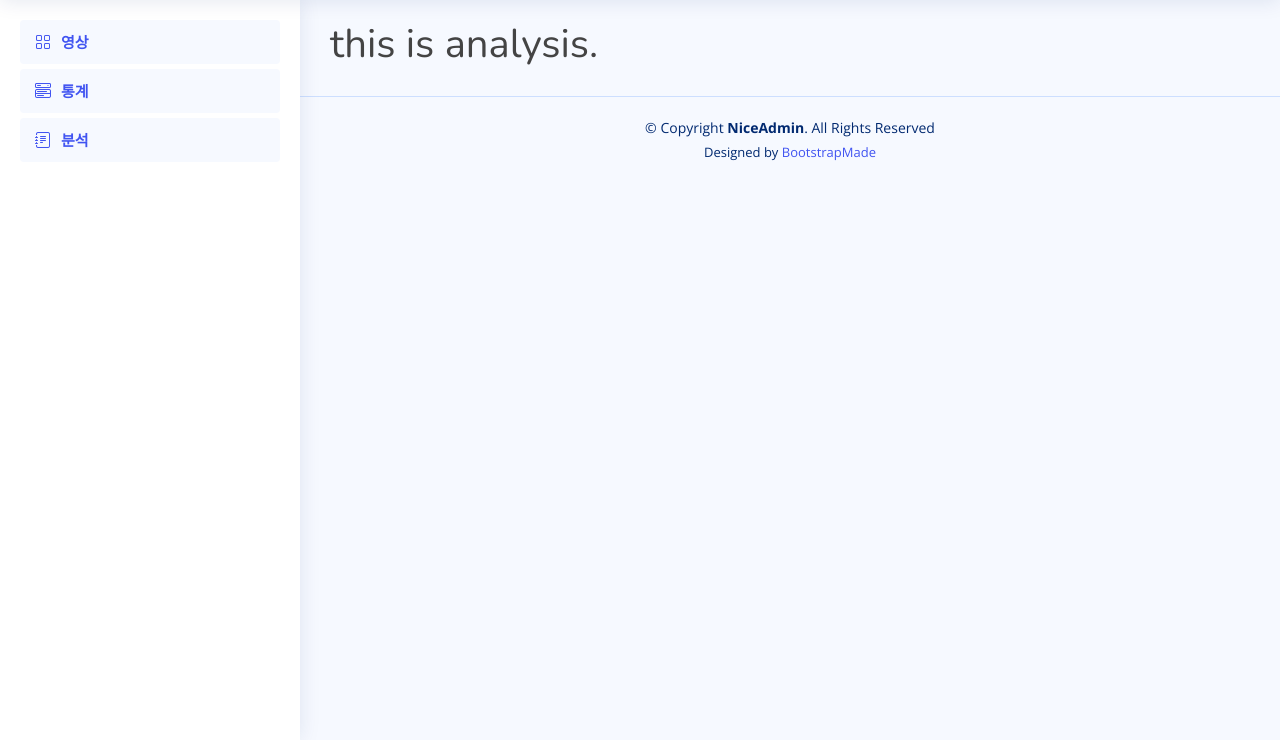
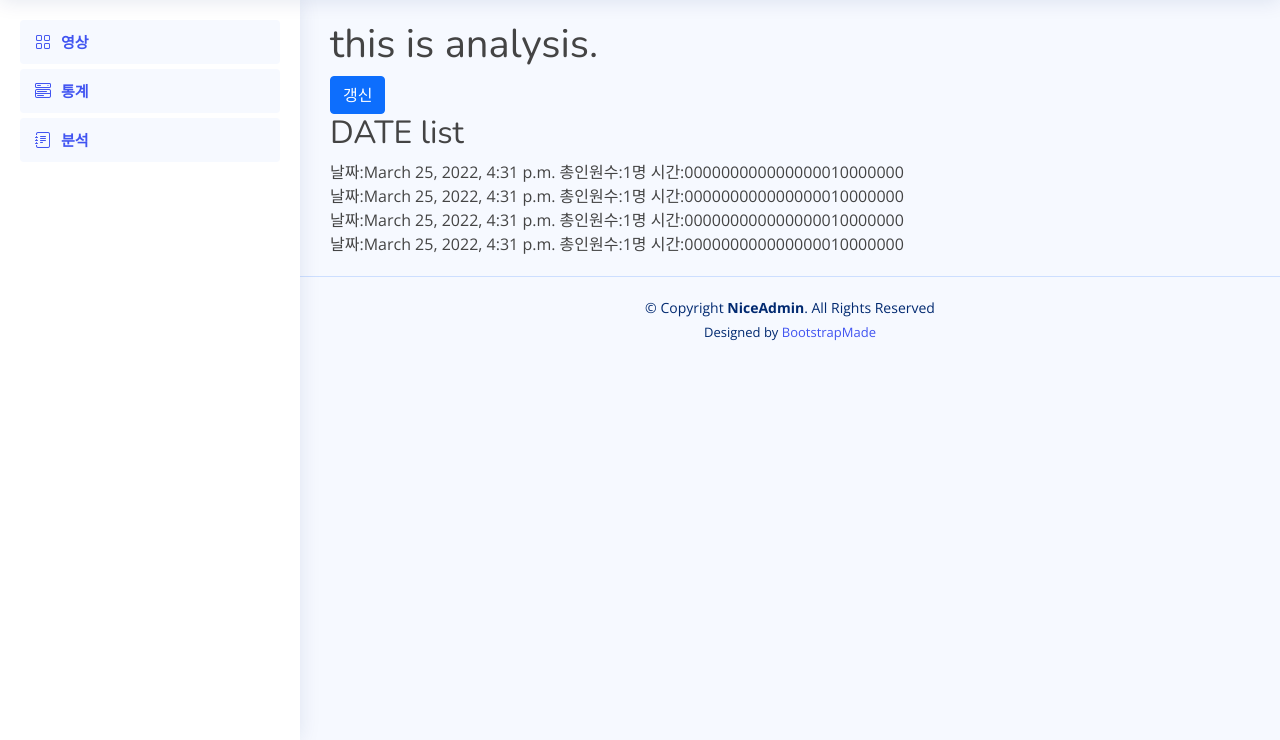
Before and after one commit to 5rathergood/djangoProj, a Django app: page /analysis in a window 1280 px wide. Shown: the part 60-800 px from the top of the page. Run offline with Django 4.2, Linux system fonts and the light colour scheme; data comes from the database, SQL or seed files in the repository; parts of the project's set-up code (start-up, migrations or seed data) failed here and were passed over; some libraries are stand-ins or nearby versions.

Commit message:
0325-merge-new-model

```diff
--- a/PythonUser/config/settings.py
+++ b/PythonUser/config/settings.py
@@ -119,11 +119,11 @@ AUTH_PASSWORD_VALIDATORS = [
 
 LANGUAGE_CODE = 'en-us'
 
-TIME_ZONE = 'UTC'
+TIME_ZONE = 'Asia/Seoul'
 
 USE_I18N = True
 
-USE_TZ = True
+USE_TZ = False
 
 
 # Static files (CSS, JavaScript, Images)
--- a/PythonUser/detectme/models.py
+++ b/PythonUser/detectme/models.py
@@ -1,3 +1,4 @@
+import datetime
 import sqlite3
 
 import django
@@ -8,24 +9,58 @@ from django.utils import timezone
 
 # Create your models here.
 
+# class Traffic(models.Model):
+#     person_id = models.IntegerField(primary_key=True, unique=True)
+#     date = models.DateField(auto_now_add=True, blank=True)
+#     time = models.TimeField(auto_now_add=True, blank=True)
+#
+#     def publish(self):
+#         self.save()
+#
+#     def insertData(self, person_id):
+#         conn = sqlite3.connect("./db.sqlite3")
+#         cur = conn.cursor()
+#         query = '''INSERT INTO detectme_traffic (person_id, date, time)
+#                     VALUES (?, ?, ?)'''
+#         cur.execute(query, (person_id, timezone.now(), "10:00"))
+#         conn.commit()
+#         cur.close()
+#         conn.close()
+
+
 class Traffic(models.Model):
     person_id = models.IntegerField(default=-1)
-    create_time = models.DateTimeField(default=django.utils.timezone.now)
-    delete_time = models.DateTimeField(null=True)
+    date = models.DateField()
+    time = models.TimeField()
 
-    def publish(self):
-        self.create_time = timezone.now()
-        self.save()
 
-    def insertData(self, person_id):
-        conn = sqlite3.connect("./db.sqlite3")
-        cur = conn.cursor()
-        query = '''INSERT INTO detectme_traffic (person_id, create_time, delete_time)
-                    VALUES (?, ?, ?)'''
-        cur.execute(query, (person_id, timezone.now(), timezone.now()))
-        conn.commit()
-        cur.close()
-        conn.close()
+class Record(models.Model):
+    all_count = models.IntegerField(default=0)
+    time_1 = models.IntegerField(null=True, default=0)  # 0~1
+    time_2 = models.IntegerField(null=True, default=0)  # 1~2
+    time_3 = models.IntegerField(null=True, default=0)  # 2~3
+    time_4 = models.IntegerField(null=True, default=0)  # 3~4
+    time_5 = models.IntegerField(null=True, default=0)  # 4~5
+    time_6 = models.IntegerField(null=True, default=0)  # 5~6
+    time_7 = models.IntegerField(null=True, default=0)  # 6~7
+    time_8 = models.IntegerField(null=True, default=0)  # 7~8
+    time_9 = models.IntegerField(null=True, default=0)  # 8~9
+    time_10 = models.IntegerField(null=True, default=0)  # 9~10
+    time_11 = models.IntegerField(null=True, default=0)  # 10~11
+    time_12 = models.IntegerField(null=True, default=0)  # 11~12
+    time_13 = models.IntegerField(null=True, default=0)  # 12~13
+    time_14 = models.IntegerField(null=True, default=0)  # 13~14
+    time_15 = models.IntegerField(null=True, default=0)  # 14~15
+    time_16 = models.IntegerField(null=True, default=0)  # 15~16
+    time_17 = models.IntegerField(null=True, default=0)  # 16~17
+    time_18 = models.IntegerField(null=True, default=0)  # 17~18
+    time_19 = models.IntegerField(null=True, default=0)  # 18~19
+    time_20 = models.IntegerField(null=True, default=0)  # 19~20
+    time_21 = models.IntegerField(null=True, default=0)  # 20~21
+    time_22 = models.IntegerField(null=True, default=0)  # 21~22
+    time_23 = models.IntegerField(null=True, default=0)  # 22~23
+    time_24 = models.IntegerField(null=True, default=0)  # 23~24
+    count_date = models.DateTimeField(default=timezone.now())
 
 
     #def __str__(self):
--- a/PythonUser/detectme/views.py
+++ b/PythonUser/detectme/views.py
@@ -1,3 +1,4 @@
+from datetime import date, time, datetime
 from django.shortcuts import render, redirect
 from django.views.decorators import gzip
 from django.http import StreamingHttpResponse
@@ -210,16 +211,42 @@ def detectme(request):
 
 # using DB part
 from .models import Traffic
+from .models import Record
 
+# def db_list(request):
+#     if request.method == 'POST':
+#         traffic_db = Traffic
+#         traffic_db.insertData(traffic_db, request.POST["p_id_text"])
+#         return redirect('db_list')
+#     else:
+#         traffic_list = Traffic.objects.all()
+#         return render(request, "home.html", {"traffic_list": traffic_list})
+#
+#
+# def home(request):
+#     return render(request, 'home.html')
+#
+#
+# def statistics(request):
+#     traffic_list = Traffic.objects.all()
+#     return render(request, 'statistics.html', {"traffic_list": traffic_list})
+#
+#
+# def analysis(request):
+#     return render(request, 'analysis.html')
 
 def db_list(request):
     if request.method == 'POST':
-        traffic_db = Traffic
-        traffic_db.insertData(traffic_db, request.POST["p_id_text"])
+        p_id = request.POST["p_id_text"]
+        today = datetime.today()
+        today_date = today.date()
+        today_time = today.strftime('%H:%M:%S')
+        Traffic.objects.create(person_id=p_id, date = today_date, time = today_time)
         return redirect('db_list')
     else:
         traffic_list = Traffic.objects.all()
-        return render(request, "home.html", {"traffic_list": traffic_list})
+        record_list = Record.objects.all()
+        return render(request, "home.html", {"traffic_list": traffic_list, "record_list": record_list})
 
 
 def home(request):
@@ -232,4 +259,32 @@ def statistics(request):
 
 
 def analysis(request):
-    return render(request, 'analysis.html')
+    if request.method == "POST":
+        today = datetime.today()
+        current_year = today.year
+        current_month = today.month
+        current_day = today.day
+        standard_time = time(0,0,0)
+        time_list = []
+        time_list2 = []
+        check_point = Record.objects.filter(count_date__year=current_year, count_date__month=current_month,
+                                            count_date__day=current_day).count()
+        if check_point < 4:
+            all_count = Traffic.objects.filter(date=today.date()).count()
+            for i in range(0,23,1):
+                time_list.insert(i,(Traffic.objects.filter(date=today.date(),time__gte=standard_time) & Traffic.objects.filter(date=today.date(),time__lte=standard_time.replace(hour=i+1))).count())
+                standard_time = standard_time.replace(hour = i+1)
+            time_list.insert(23,(Traffic.objects.filter(date=today.date(),time__gte='23:00:00') & Traffic.objects.filter(date=today.date(),time__lte='00:00:00')).count())
+            Record.objects.create(all_count=all_count, time_1=time_list[0], time_2=time_list[1], time_3=time_list[2], time_4=time_list[3],
+                                  time_5=time_list[4],
+                                  time_6=time_list[5], time_7=time_list[6], time_8=time_list[7], time_9=time_list[8], time_10=time_list[9],
+                                  time_11=time_list[10], time_12=time_list[11], time_13=time_list[12], time_14=time_list[13], time_15=time_list[14], time_16=time_list[15]
+                                  , time_17=time_list[16], time_18=time_list[17], time_19=time_list[18], time_20=time_list[19], time_21=time_list[20],
+                                  time_22=time_list[21], time_23=time_list[22], time_24=time_list[23])
+            return redirect('analysis')
+        else:
+            record_list = Record.objects.all()
+            return render(request,'analysis.html',{"record_list" : record_list, 'error_message':"Error",})
+    else:
+        record_list = Record.objects.all()
+        return render(request, 'analysis.html', {"record_list": record_list})
--- a/PythonUser/templates/analysis.html
+++ b/PythonUser/templates/analysis.html
@@ -6,6 +6,26 @@
     <div>
       <h1> this is analysis. </h1>
     </div>
+    <div>
+              <form method="post">
+                {% csrf_token %}
+                <button type="submit" class="btn btn-primary">갱신</button>
+              </form>
+    </div>
+    <div>
+              <h2>DATE list</h2>
+
+                {% if not record_list %}
+                  <p>내용이 없습니다.</p>
+                {% endif %}
+
+                  <div>
+                    {% if error_message%}<p><strong>{{error_message}}</strong></p>{%endif%}
+                    {% for i in record_list %}
+                      <td>날짜:{{i.count_date}} 총인원수:{{i.all_count}}명 시간:{{i.time_1}}{{i.time_2}}{{i.time_3}}{{i.time_4}}{{i.time_5}}{{i.time_6}}{{i.time_7}}{{i.time_8}}{{i.time_9}}{{i.time_10}}{{i.time_11}}{{i.time_12}}{{i.time_13}}{{i.time_14}}{{i.time_15}}{{i.time_16}}{{i.time_17}}{{i.time_18}}{{i.time_19}}{{i.time_20}}{{i.time_21}}{{i.time_22}}{{i.time_23}}{{i.time_24}}</td><br>
+                    {% endfor %}
+                  </div>
+    </div>
   </main>
 
 {% endblock content %}
--- a/PythonUser/templates/home.html
+++ b/PythonUser/templates/home.html
@@ -77,8 +77,8 @@
                   <div>
                     {% for i in traffic_list %}
                       <td>{{i.person_id}}</td><br>
-                      <td>{{i.create_time}}</td><br>
-                      <td>{{i.delete_time}}</td><br><br>
+                      <td>{{i.date}}</td><br>
+                      <td>{{i.time}}</td><br><br>
                     {% endfor %}
                   </div>
             </div>
```
Also changed, not shown: PythonUser/db.sqlite3, PythonUser/detectme/migrations/0001_initial.py.
